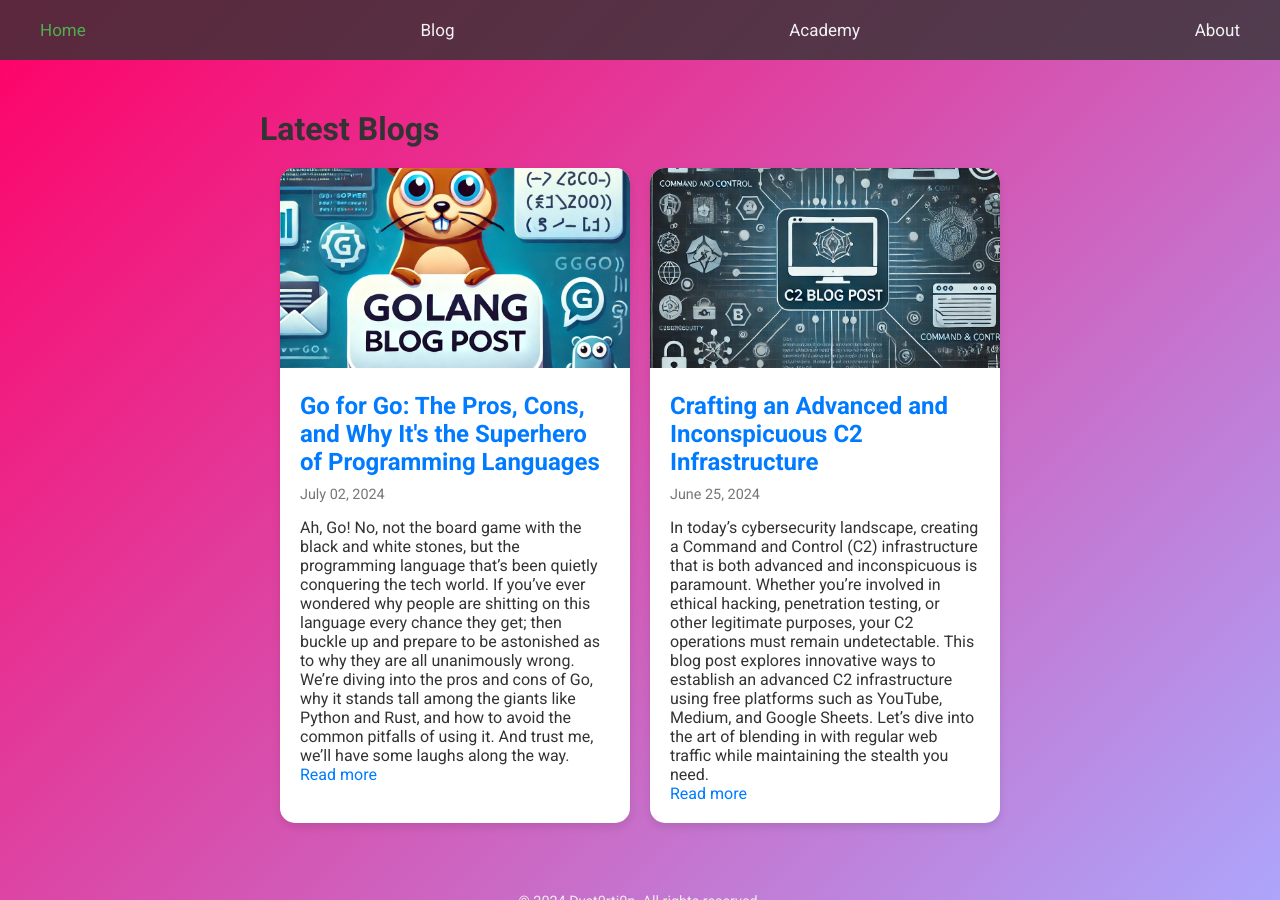
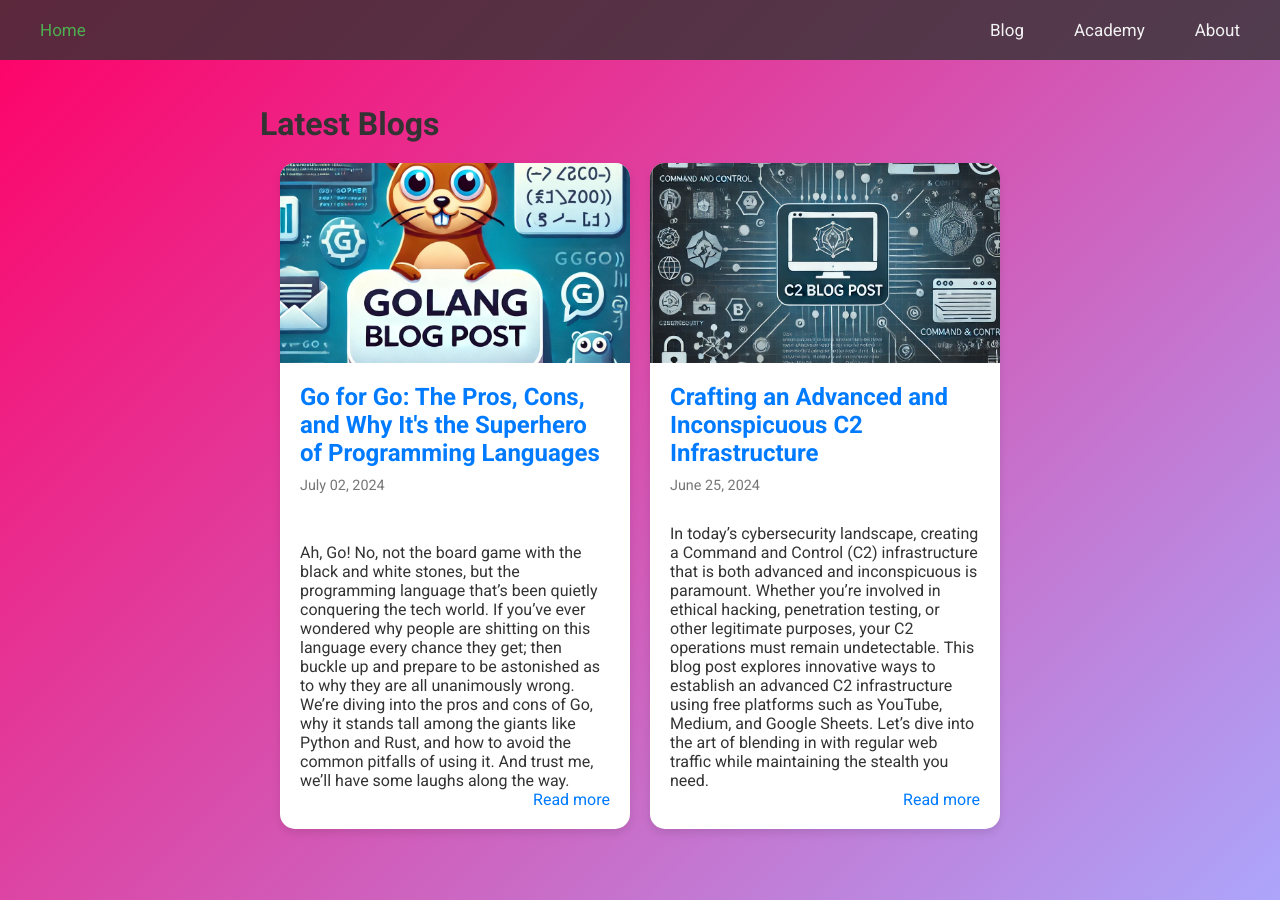
Before and after one commit to Dyst0rti0n/Dyst0rti0n.github.io, a Jekyll site: the page built from blog.html, in a window 1280 px wide and 900 px high. Built offline with Jekyll 4.4.1, drawn with Linux system fonts in a browser that asks for light colours.

Commit message:
Enhance blog page visuals and improve layout

```diff
--- a/_layouts/default.html
+++ b/_layouts/default.html
@@ -11,9 +11,11 @@
 <body>
     <div class="navbar" id="navbar">
         <a href="/" class="active">Home</a>
-        <a href="/blog">Blog</a>
-        <a href="/academy">Academy</a>
-        <a href="/about">About</a>
+        <div class="navbar-right">
+            <a href="/blog">Blog</a>
+            <a href="/academy">Academy</a>
+            <a href="/about">About</a>
+        </div>
         <a href="javascript:void(0);" class="icon" onclick="toggleNavbar()">
             &#9776;
         </a>
--- a/assets/css/style.css
+++ b/assets/css/style.css
@@ -125,6 +125,8 @@
   width: 100%;
   max-width: 350px;
   transition: transform 0.3s ease, box-shadow 0.3s ease;
+  display: flex;
+  flex-direction: column;
 }
 
 .blog-card:hover {
@@ -136,10 +138,19 @@
   width: 100%;
   height: 200px;
   object-fit: cover;
+  transition: transform 0.3s ease;
+}
+
+.blog-card:hover img {
+  transform: scale(1.05);
 }
 
 .blog-card-content {
   padding: 20px;
+  display: flex;
+  flex-direction: column;
+  justify-content: space-between;
+  height: 100%;
 }
 
 .blog-card-title {
@@ -158,6 +169,7 @@
   font-size: 1em;
   color: #333;
   margin-bottom: 15px;
+  flex-grow: 1;
 }
 
 .blog-card-read-more {
@@ -165,6 +177,7 @@
   color: #007bff;
   text-decoration: none;
   transition: color 0.3s ease;
+  align-self: flex-end;
 }
 
 .blog-card-read-more:hover {
```
